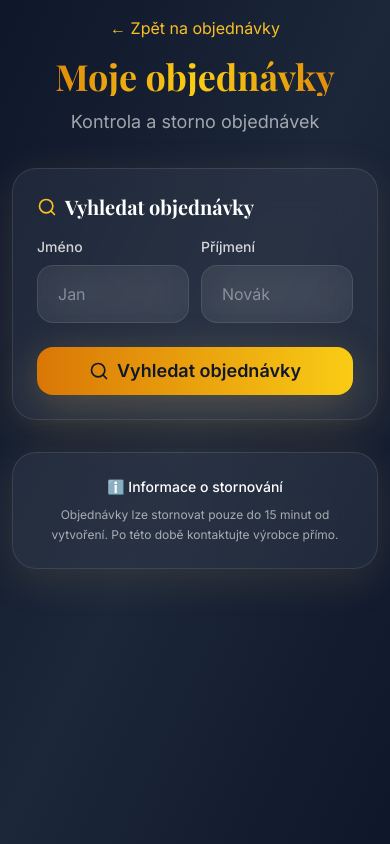
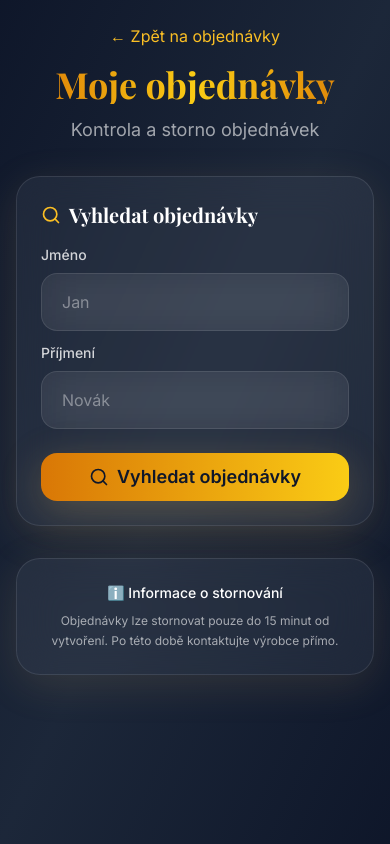
Before and after one commit to Buggy1111/tlacenka, a Next.js app: page /moje-objednavky in a window 390 px wide. Built offline with nearby package versions, Linux system fonts and the light colour scheme; a web font is replaced by a local one.

Commit message:
Add files via upload

```diff
--- a/app/moje-objednavky/page.tsx
+++ b/app/moje-objednavky/page.tsx
@@ -152,7 +152,7 @@ export default function MyOrdersPage() {
         }}
       />
 
-      <main className="min-h-screen px-3 sm:px-4 py-4 sm:py-8 safe-top safe-bottom">
+      <main className="min-h-screen px-4 py-6">
         {/* Header */}
         <motion.div
           initial={{ opacity: 0, y: 20 }}
@@ -182,7 +182,7 @@ export default function MyOrdersPage() {
                 Vyhledat objednávky
               </h2>
 
-              <div className="grid grid-cols-1 xs:grid-cols-2 gap-3 mb-4">
+              <div className="grid grid-cols-1 sm:grid-cols-2 gap-3 mb-4">
                 <div>
                   <label htmlFor="firstName" className="text-white/80 text-sm font-medium mb-2 block">
                     Jméno
@@ -243,7 +243,7 @@ export default function MyOrdersPage() {
               initial={{ opacity: 0, y: 20 }}
               animate={{ opacity: 1, y: 0 }}
               exit={{ opacity: 0, y: -20 }}
-              className="max-w-2xl mx-auto"
+              className="w-full max-w-2xl mx-auto px-2"
             >
               {orders.length === 0 ? (
                 <div className="glass-card text-center">
```
Also changed, not shown: test-cookies.txt (added).
